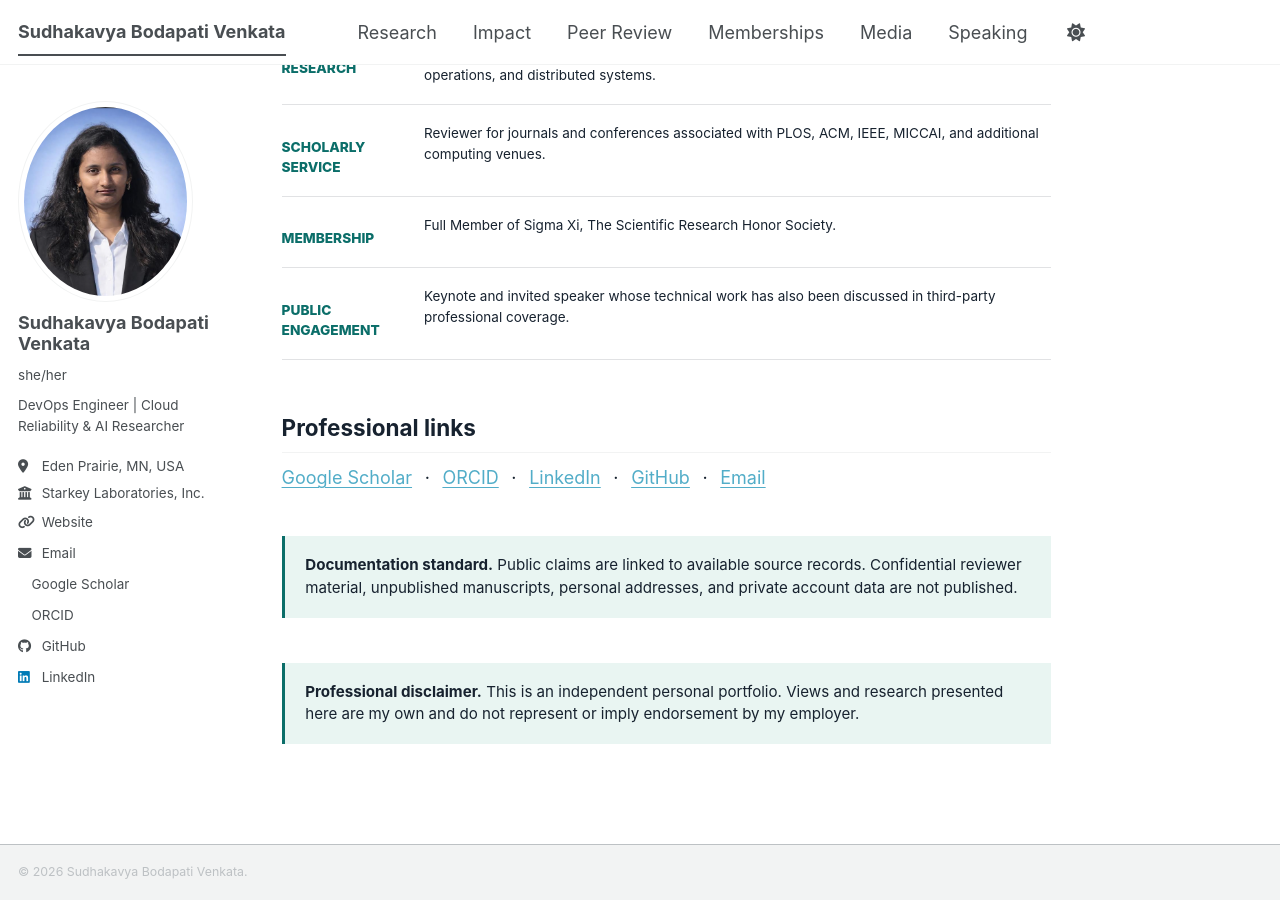
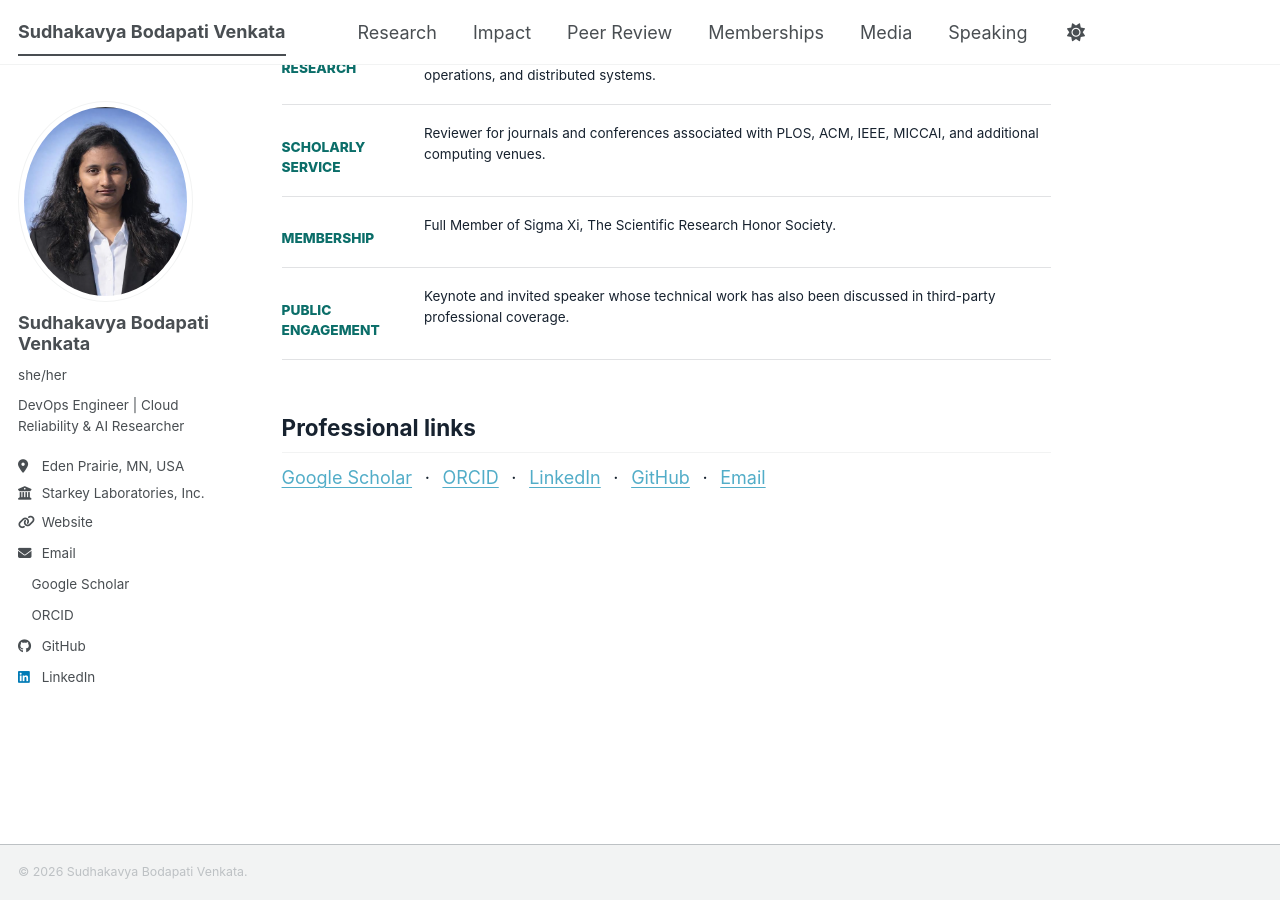
Before and after one commit to sudhakavya/sudhakavyabodapati, a Jekyll site: the page built from _pages/about.md, in a window 1280 px wide and 900 px high, scrolled down 1969 px. Built offline with Jekyll 4.4.1, drawn with Linux system fonts in a browser that asks for light colours; a style sheet for code colours, icons or effects is not loaded.

Commit message:
Update about.md

```diff
--- a/_pages/about.md
+++ b/_pages/about.md
@@ -51,7 +51,3 @@ Sudhakavya’s work combines enterprise cloud architecture with research-driven
 ## Professional links
 
 <p class="professional-links"><a href="https://scholar.google.com/citations?user=yyiHyQ0AAAAJ&hl=en">Google Scholar</a><span>·</span><a href="https://orcid.org/0009-0004-5810-0431">ORCID</a><span>·</span><a href="https://www.linkedin.com/in/sudhakavya-bodapati-venkata-7b676816a/">LinkedIn</a><span>·</span><a href="https://github.com/sudhakavya">GitHub</a><span>·</span><a href="mailto:bvsudhakavya@gmail.com">Email</a></p>
-
-<p class="documentation-statement"><strong>Documentation standard.</strong> Public claims are linked to available source records. Confidential reviewer material, unpublished manuscripts, personal addresses, and private account data are not published.</p>
-
-<p class="documentation-statement"><strong>Professional disclaimer.</strong> This is an independent personal portfolio. Views and research presented here are my own and do not represent or imply endorsement by my employer.</p>
```
